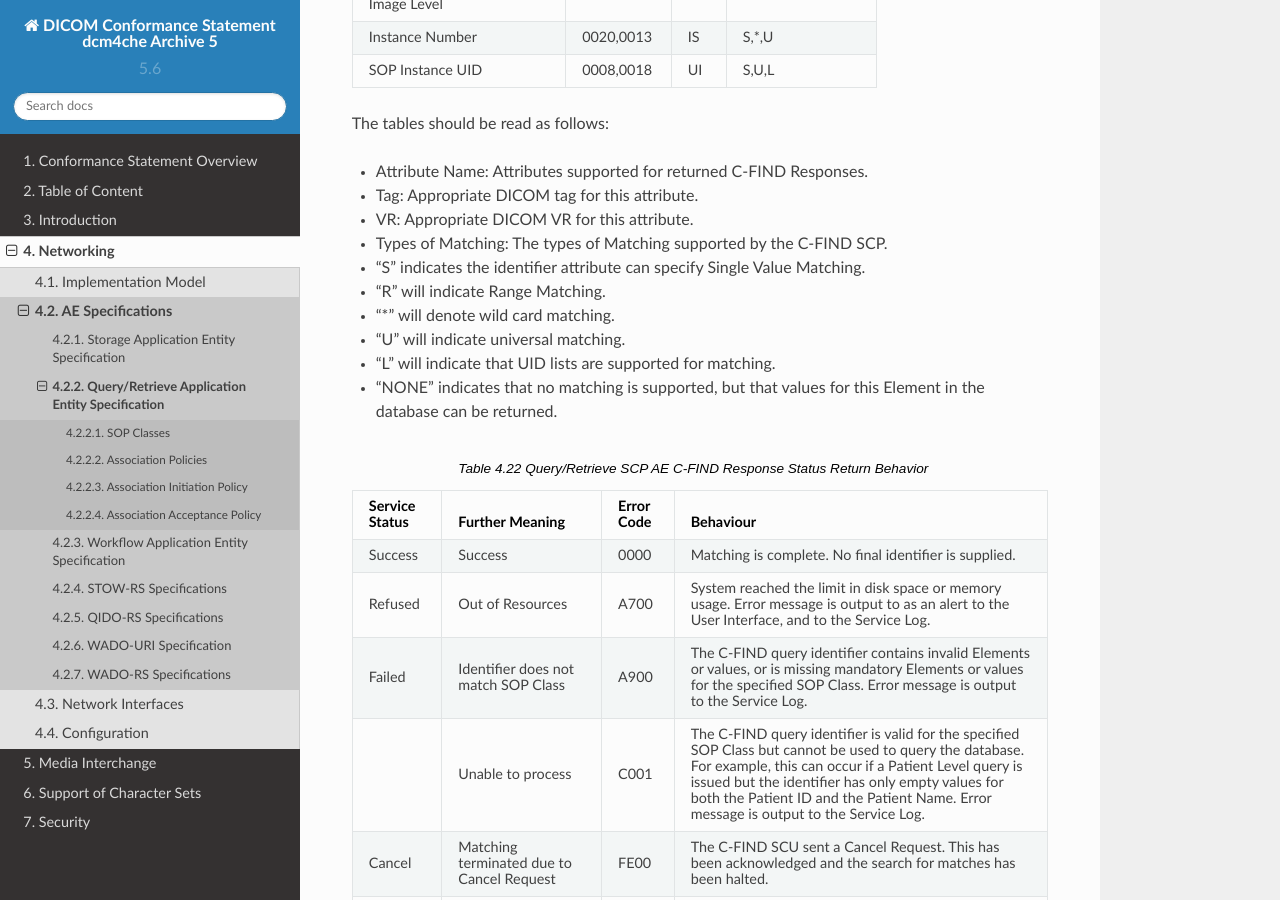
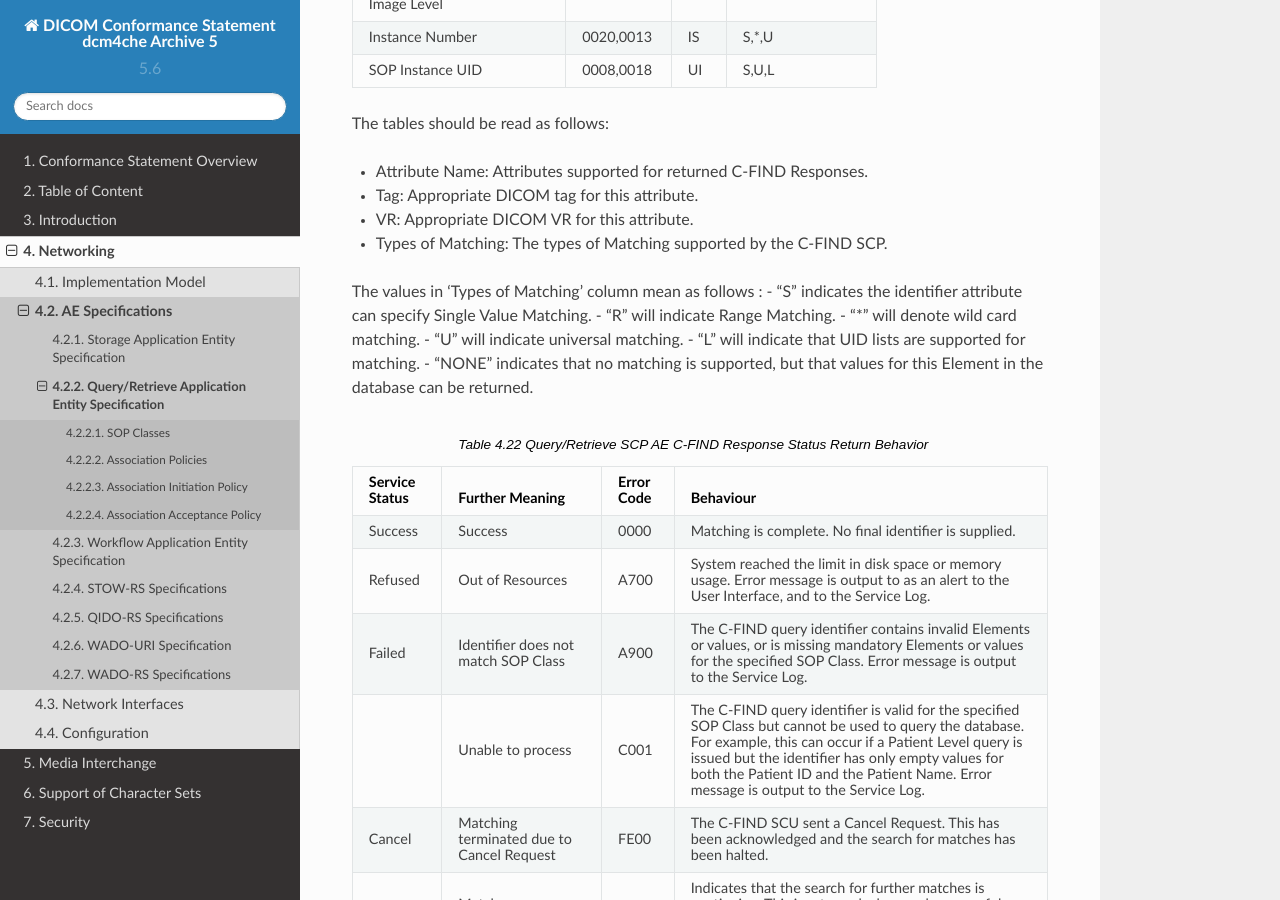
Before and after one commit to dcm4che/dcm4chee-arc-cs, a Sphinx documentation site: the page built from docs/networking/specs/query-retrieve/query-retrieve.rst, in a window 1280 px wide and 900 px high, scrolled down 19687 px. Built offline with Sphinx 7.4.7 and the Read the Docs theme 2.0.0, drawn with Linux system fonts in a browser that asks for light colours.

Commit message:
Query retrieve update

```diff
--- a/docs/networking/specs/query-retrieve/query-retrieve.rst
+++ b/docs/networking/specs/query-retrieve/query-retrieve.rst
@@ -328,6 +328,7 @@
 - VR: Appropriate DICOM VR for this attribute.
 - Types of Matching: The types of Matching supported by the C-FIND SCP.
 
+The values in 'Types of Matching' column mean as follows :
 - "S" indicates the identifier attribute can specify Single Value Matching.
 - "R" will indicate Range Matching.
 - "*" will denote wild card matching.
```
